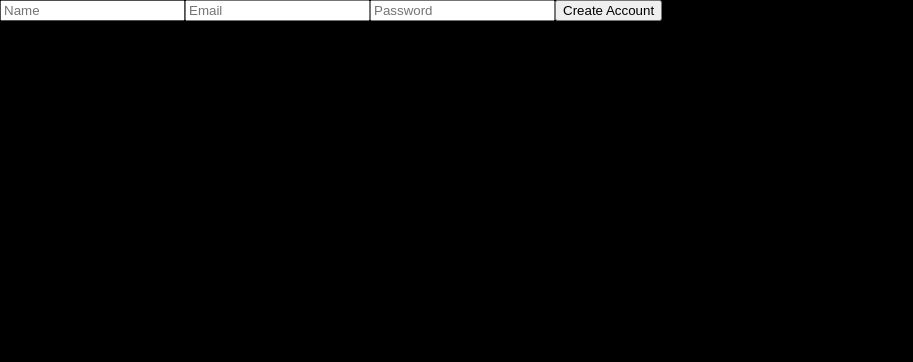
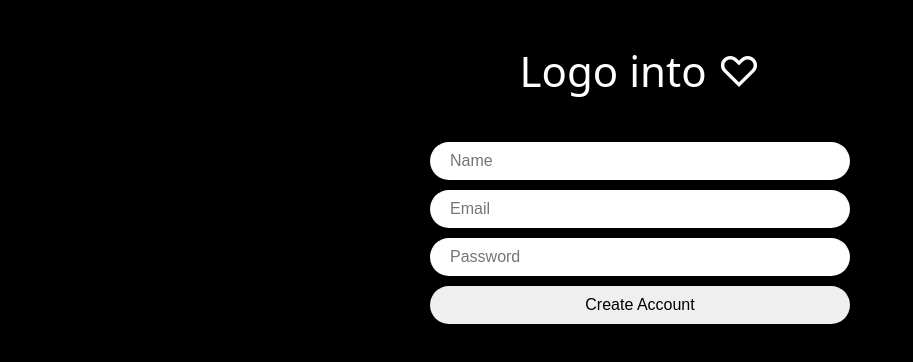
Before and after one commit to leeseungnam1234/Lwitter, a React (Vite) app: page /create-account in a window 1280 px wide. Shown: the top 362 px of the page, without its empty margins (0-913 px from the left). Built offline with nearby package versions, Linux system fonts and the light colour scheme.

Commit message:
로그인 화면 구현

```diff
--- a/src/App.tsx
+++ b/src/App.tsx
@@ -4,7 +4,7 @@ import Home from "./routes/home"
 import Profile from "./routes/profile"
 import Login from "./routes/login"
 import CreateAccount from "./components/create-account"
-import { createGlobalStyle } from "styled-components"
+import styled, { createGlobalStyle } from "styled-components"
 import reset from "styled-reset"
 import { useEffect, useState } from "react"
 import LoadingScreen from "./components/loading-screen"
@@ -47,6 +47,11 @@ const GlobalStyles = createGlobalStyle`
         'Segoe UI', Roboto, Oxygen, Ubuntu, Cantarell, 'Open Sans', 'Helvetica Neue', sans-serif;
     }
 `
+const Wrapper = styled.div`
+    height:100vh;
+    display:flex;
+    justify-content:center;
+`
 
 function App() {
     const [isLoading, setLoading] = useState(true)
@@ -59,10 +64,10 @@ function App() {
     },[])
 
     return (
-        <>
+        <Wrapper>
             <GlobalStyles/>
             {isLoading ? <LoadingScreen/> : <RouterProvider router={router}/>}
-        </>
+        </Wrapper>
     )
 }
 
--- a/src/components/create-account.tsx
+++ b/src/components/create-account.tsx
@@ -3,15 +3,42 @@ import styled from "styled-components"
 
 
 const Wrapper = styled.div`
-
+    height: 100%;
+    display: flex;
+    flex-direction: column;
+    align-items: center;
+    width:420px;
+    padding: 50px 0px;
+`
+const Title = styled.h1`
+    font-size:42px;
 `
 
 const Form = styled.form`
-
+    margin-top:50px;
+    display:flex;
+    flex-direction:column;
+    gap:10px;
+    width:100%;
 `
 
 const Input = styled.input`
+    padding:10px 20px;
+    border-radius:50px;
+    border:none;
+    width:100%;
+    font-size:16px;
+    &[type='submit']{
+        cursor:pointer;
+        &:hover{
+            opacity:0.8;
+        }
+    }
+`
 
+const Error = styled.span`
+    font-weight:600;
+    color: tomato;
 `
 
 export default function CreateAccount() {
@@ -19,6 +46,7 @@ export default function CreateAccount() {
     const [name, setName] = useState('')
     const [email, setEmail] = useState('')
     const [password, setPassword] = useState('')
+    const [error, setError] = useState('')
 
     const onChange = (e:React.ChangeEvent<HTMLInputElement>) => {
         const {
@@ -34,10 +62,18 @@ export default function CreateAccount() {
     }
     const onSubmit = (e:React.FormEvent<HTMLFormElement>) => {
         e.preventDefault()
+        try {
+            // e
+        } catch (e) {
+            // e
+        } finally {
+            setLoading(false)
+        }
     }
 
     return (
         <Wrapper>
+            <Title>Logo into ♡</Title>
             <Form>
                 <Input
                     onChange={onChange}
@@ -62,8 +98,9 @@ export default function CreateAccount() {
                     required/>
                 <Input
                     type="submit"
-                    value="Create Account"/>
+                    value={isLoading ? "Loading..." : "Create Account"}/>
             </Form>
+            {error !== '' ? <Error>{error}</Error> : null}
         </Wrapper>
     )
 }
```
